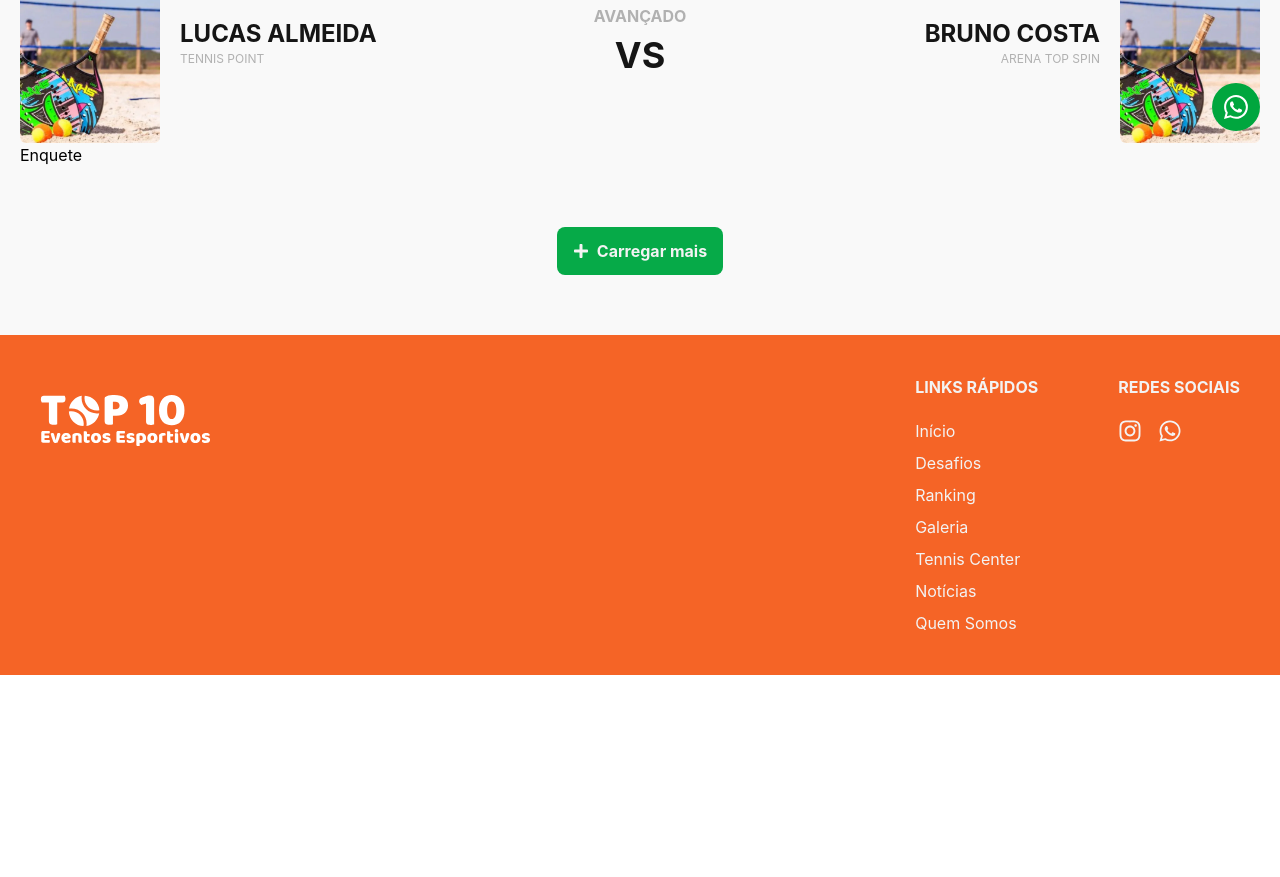
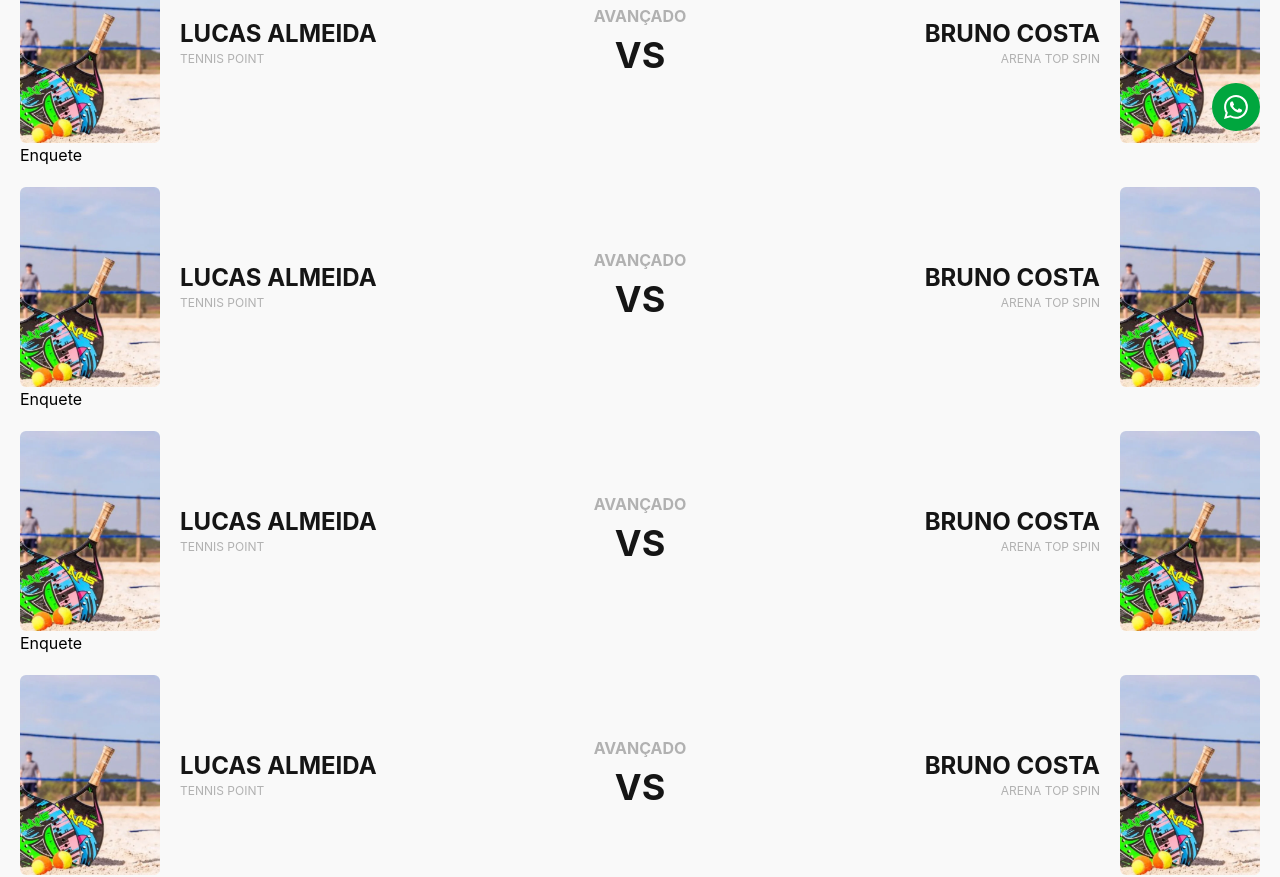
Before and after one commit to mjuliamiosso/top-10-eventos-esportivos, a Next.js app in the folder frontend/: page /challenges in a window 1280 px wide. Shown: the part 649-1526 px from the top of the page. Before the commit the page ends 1324 px from the top, so only its background shows below. Built offline with nearby package versions, Linux system fonts and the light colour scheme.

Commit message:
refactor(challenges): replace static components with dynamic map rendering

```diff
--- a/frontend/src/app/challenges/page.tsx
+++ b/frontend/src/app/challenges/page.tsx
@@ -9,36 +9,78 @@ import { FaPlus } from "react-icons/fa";
 const page = () => {
   const [selectedFilter, setSelectedFilter] = useState("Próximos");
 
-  const filtros = ["Próximos", "Últimos"];
+  const filter = ["Próximos", "Últimos"];
+
+  const challenges = [
+    {
+      category: "Avançado",
+      playerOne: "Lucas Almeida",
+      playerOneInfo: "Tennis Point",
+      playerOneImage: "/beach-tennis.webp",
+      playerTwo: "Bruno Costa",
+      playerTwoInfo: "Arena Top Spin",
+      playerTwoImage: "/beach-tennis.webp",
+    },
+    {
+      category: "Avançado",
+      playerOne: "Lucas Almeida",
+      playerOneInfo: "Tennis Point",
+      playerOneImage: "/beach-tennis.webp",
+      playerTwo: "Bruno Costa",
+      playerTwoInfo: "Arena Top Spin",
+      playerTwoImage: "/beach-tennis.webp",
+    },
+    {
+      category: "Avançado",
+      playerOne: "Lucas Almeida",
+      playerOneInfo: "Tennis Point",
+      playerOneImage: "/beach-tennis.webp",
+      playerTwo: "Bruno Costa",
+      playerTwoInfo: "Arena Top Spin",
+      playerTwoImage: "/beach-tennis.webp",
+    },
+    {
+      category: "Avançado",
+      playerOne: "Lucas Almeida",
+      playerOneInfo: "Tennis Point",
+      playerOneImage: "/beach-tennis.webp",
+      playerTwo: "Bruno Costa",
+      playerTwoInfo: "Arena Top Spin",
+      playerTwoImage: "/beach-tennis.webp",
+    },
+    {
+      category: "Avançado",
+      playerOne: "Lucas Almeida",
+      playerOneInfo: "Tennis Point",
+      playerOneImage: "/beach-tennis.webp",
+      playerTwo: "Bruno Costa",
+      playerTwoInfo: "Arena Top Spin",
+      playerTwoImage: "/beach-tennis.webp",
+    },
+  ];
 
   return (
     <section className="bg-[var(--background-color)]">
       <div className="container sectionSpacing">
         <h2 className="sectionHeading">Desafios</h2>
         <FilterButtons
-          options={filtros}
+          options={filter}
           selected={selectedFilter}
           onSelect={(value) => setSelectedFilter(value)}
         />
         <div className="flex flex-col gap-5">
-          <Challenge
-            category={"Avançado"}
-            playerOne={"Lucas Almeida"}
-            playerOneInfo={"Tennis Point"}
-            playerOneImage={"/beach-tennis.webp"}
-            playerTwo={"Bruno Costa"}
-            playerTwoInfo={"Arena Top Spin"}
-            playerTwoImage={"/beach-tennis.webp"}
-          ></Challenge>
-          <Challenge
-            category={"Avançado"}
-            playerOne={"Lucas Almeida"}
-            playerOneInfo={"Tennis Point"}
-            playerOneImage={"/beach-tennis.webp"}
-            playerTwo={"Bruno Costa"}
-            playerTwoInfo={"Arena Top Spin"}
-            playerTwoImage={"/beach-tennis.webp"}
-          ></Challenge>
+          {challenges.map((challenge, index) => (
+            <Challenge
+              key={index}
+              category={challenge.category}
+              playerOne={challenge.playerOne}
+              playerOneInfo={challenge.playerOneInfo}
+              playerOneImage={challenge.playerOneImage}
+              playerTwo={challenge.playerTwo}
+              playerTwoInfo={challenge.playerTwoInfo}
+              playerTwoImage={challenge.playerTwoImage}
+            />
+          ))}
         </div>
         <div className="flex justify-center">
           <Button>
```
